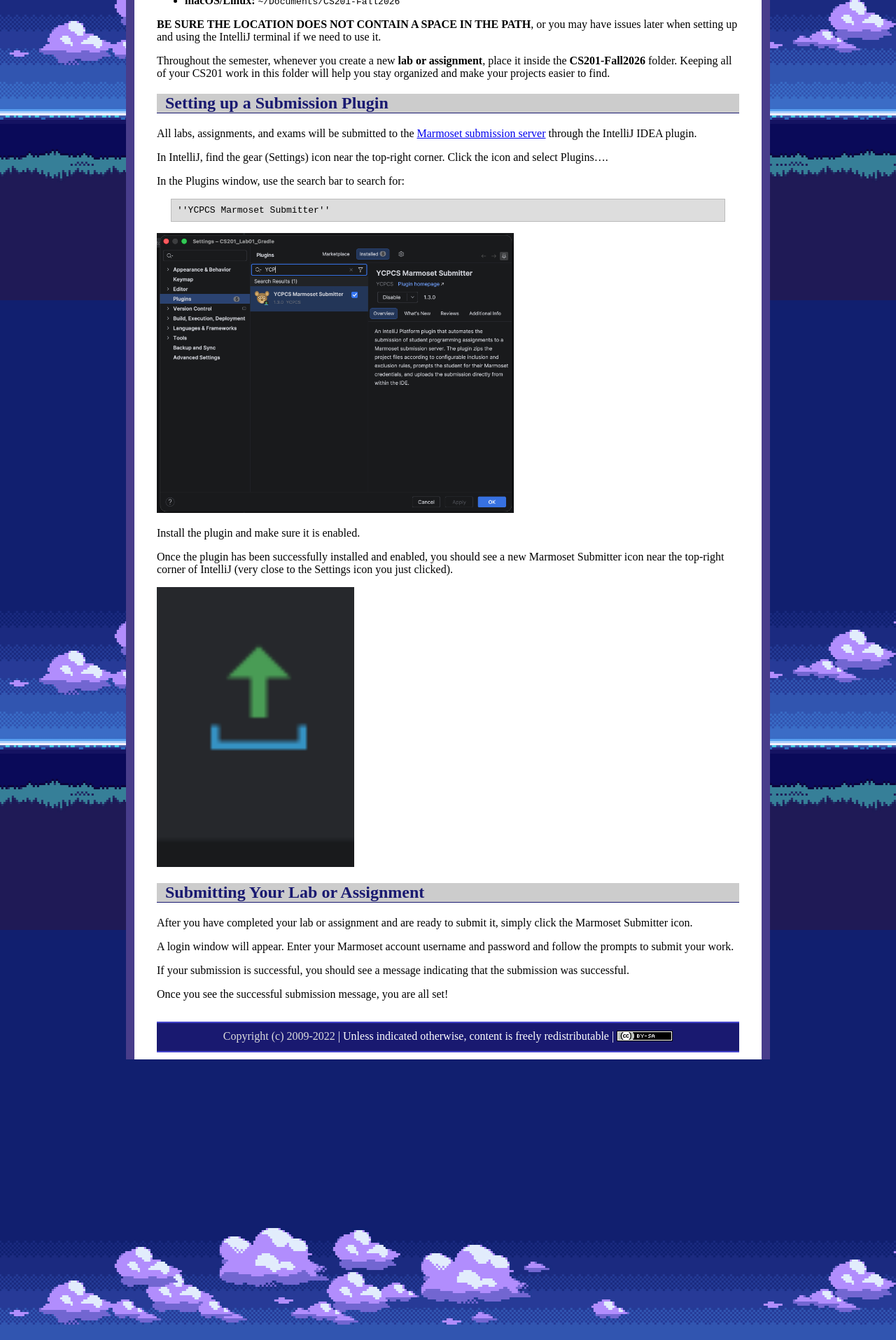
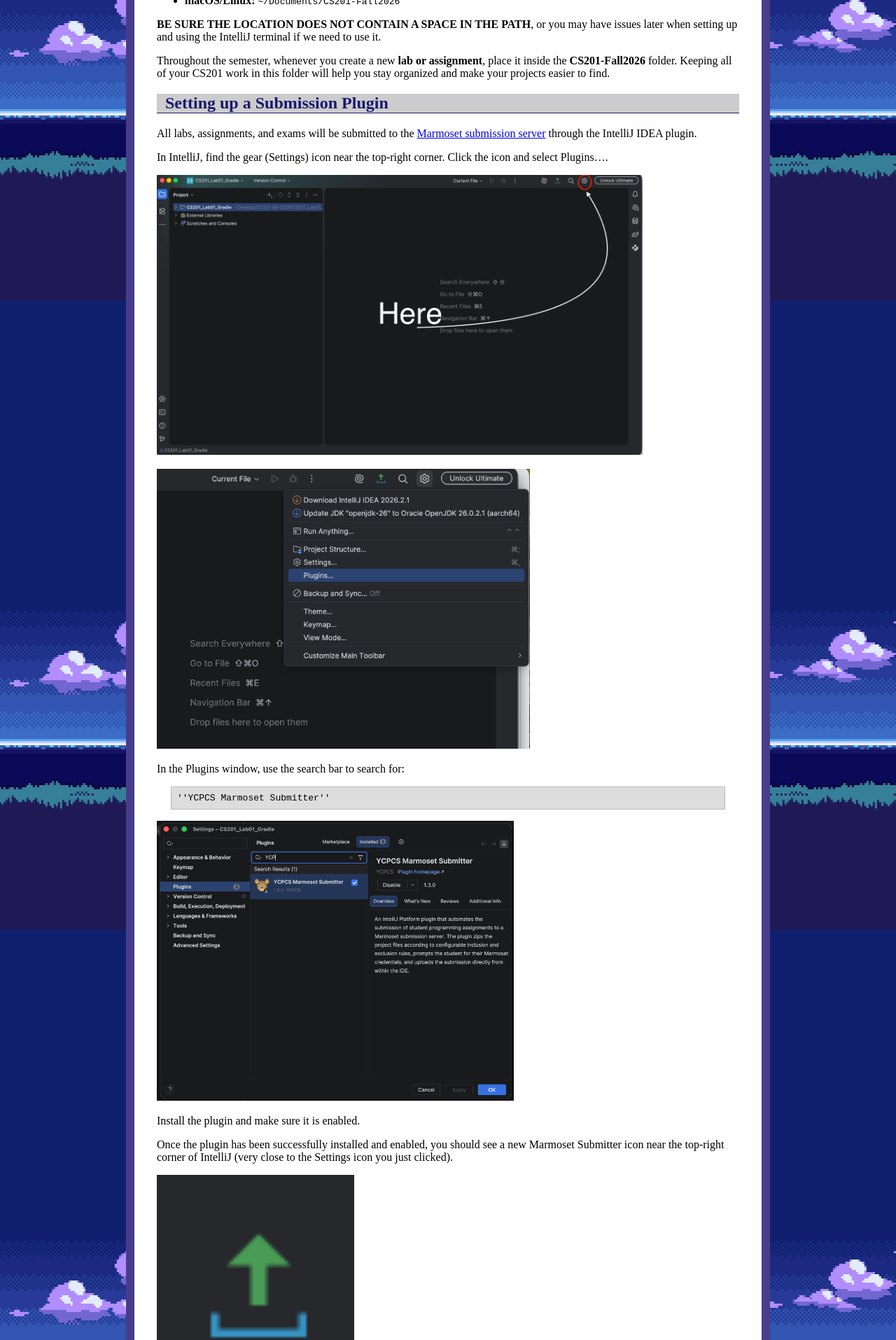
Before and after one commit to ycpcs/cs201-fall2026, a Jekyll site: the page built from resources/index.md, in a window 1280 px wide. Shown: the part 471-2386 px from the top of the page at 70% size. Built offline with Jekyll 4.4.1, drawn with Linux system fonts in a browser that asks for light colours.

Commit message:
Update index.md

```diff
--- a/resources/index.md
+++ b/resources/index.md
@@ -33,6 +33,10 @@ All labs, assignments, and exams will be submitted to the [Marmoset submission s
 
 In IntelliJ, find the gear (Settings) icon near the top-right corner. Click the icon and select Plugins....
 
+<img src="images/Settings-icon.png" alt="Settings Icon" height="400"/>
+
+<img src="images/plugin-in-setting.png" alt="Plugin..." height="400"/>
+
 In the Plugins window, use the search bar to search for:
 
 	''YCPCS Marmoset Submitter''
@@ -51,6 +55,8 @@ Once the plugin has been successfully installed and enabled, you should see a ne
 After you have completed your lab or assignment and are ready to submit it, simply click the Marmoset Submitter icon.
 
 A login window will appear. Enter your Marmoset account username and password and follow the prompts to submit your work.
+
+<img src="images/Marmoset-login.png" alt="Marmoset Login Window" height="400"/>
 
 If your submission is successful, you should see a message indicating that the submission was successful.
 
```
